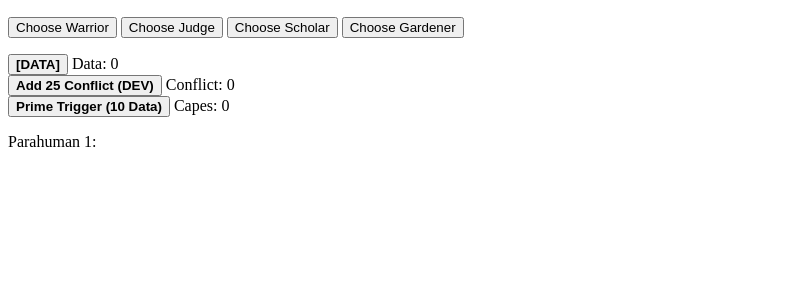
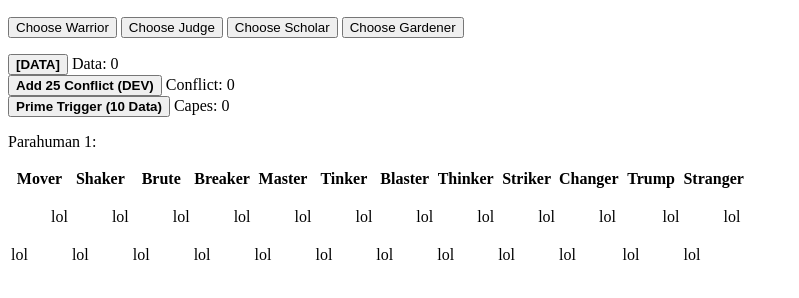
Before and after one commit to LunaticBlue/Conflict-Clicker, a plain HTML site: page index.html in a window 1280 px wide. Shown: the part 110-408 px from the top of the page, without its empty margins (0-799 px from the left). Drawn offline with nearby package versions, Linux system fonts and the light colour scheme.

Commit message:
Add files via upload

```diff
--- a/entity.js
+++ b/entity.js
@@ -1,14 +1,15 @@
 
 
 //Cape Generator
-abilityClasses = ["Brute", "Breaker", "Mover", "Shaker", "Stranger", "Thinker", "Master", "Blaster", "Striker", "Trump", "Tinker", "Changer",]
-abilityPowermods = [5, 0, 1, 3, 1, 1, 5, 5, 7, 0, 0, 3,]
-abilityHealthmods = [5, 0, 7, 3, 7, 1, 1, 3, 1, 0, 0, 5,]
+abilityClasses = ["Mover", "Shaker", "Brute", "Breaker", "Master", "Tinker", "Blaster", "Thinker", "Striker", "Changer", "Trump", "Stranger", ]
+abilityPowermods = [1, 3, 5, 0, 5, 0, 5, 1, 7, 3, 0, 1,]
+abilityHealthmods = [7, 3, 5, 0, 1, 0, 3, 1, 1, 5, 0, 7,]
 function cape(power, health, ability, age){
 	this.power = power;
 	this.health = health;
 	this.ability = ability;
 	this.age = age;
+	this.name = "Place Holder";
 	this.generate = function(){
 		this.power = Math.floor(Math.random() * 10) + 1;
 		this.health = Math.floor(Math.random() * 10) + 1;
@@ -16,6 +17,10 @@ function cape(power, health, ability, age){
 		this.ability = abilityClasses[abilityIndex];
 		this.power += abilityPowermods[abilityIndex];
 		this.health += abilityHealthmods[abilityIndex];
+		this.abilityIndex = abilityIndex;
+	}
+	this.post = function(elem){
+		elem.innerHTML = "<li>Name: "+ this.name +"</li><li>, Class: "+ this.ability +"</li><li>, Power: "+ this.power +"</li><li>, Survivability: "+ this.health +"</li>"
 	}
 }
 
@@ -75,9 +80,10 @@ function addCapes(){
 	//temporary
 	document.getElementById("power").innerHTML = "Power: " + entity.capePopulation[0].power;
 	document.getElementById("classification").innerHTML = entity.capePopulation[0].ability;
-	document.getElementById("name").innerHTML = "John Doe";
+	document.getElementById("name").innerHTML = entity.capePopulation[0].name;
 	document.getElementById("health").innerHTML = "Survivability: " + entity.capePopulation[0].health;
 	}
+	//end temporary
 }
 function conflictHarvest(){
 	pass = 0;
@@ -89,3 +95,18 @@ function conflictHarvest(){
 	document.getElementById("data").innerHTML = entity.data;
 }
 setInterval(conflictHarvest, 1000);
+
+function capePowerComparator(a, b){
+	return parseInt(a.price, 10) - parseInt(b.price, 10);
+}
+
+
+function postCapes(){
+	for (var i = entity.capePopulation.length - 1; i >= 0; i--) {
+		c = entity.capePopulation[i];
+		element = document.querySelectorAll("td:nth-of-type(" + (i+1) + ") ul");
+		element[0].innerHTML = "<li>Name: "+ c.name +"</li><li>Class: "+ c.ability +"</li><li>Power: "+ c.power +"</li><li>Survivability: "+ c.health +"</li>";
+	}
+}
+
+setInterval(postCapes, 1000);
--- a/index.html
+++ b/index.html
@@ -36,6 +36,55 @@
 	<span id="power"></span>
 	<span id="health"></span>
 </div>
+<table>
+	<tr>
+		<th>Mover</th>
+		<th>Shaker</th>
+		<th>Brute</th>
+		<th>Breaker</th>
+		<th>Master</th>
+		<th>Tinker</th>
+		<th>Blaster</th>
+		<th>Thinker</th>
+		<th>Striker</th>
+		<th>Changer</th>
+		<th>Trump</th>
+		<th>Stranger</th>
+	</tr>
+	<tr id="site">
+		<td><ul class="list">lol</ul></td>
+		<td><ul class="list">lol</ul></td>
+		<td><ul class="list">lol</ul></td>
+		<td><ul class="list">lol</ul></td>
+		<td><ul class="list">lol</ul></td>
+		<td><ul class="list">lol</ul></td>
+		<td><ul class="list">lol</ul></td>
+		<td><ul class="list">lol</ul></td>
+		<td><ul class="list">lol</ul></td>
+		<td><ul class="list">lol</ul></td>
+		<td><ul class="list">lol</ul></td>
+		<td><ul class="list">lol</ul></td>
+	</tr>
+	<tr>
+		<td>lol</td>
+		<td>lol</td>
+		<td>lol</td>
+		<td>lol</td>
+		<td>lol</td>
+		<td>lol</td>
+		<td>lol</td>
+		<td>lol</td>
+		<td>lol</td>
+		<td>lol</td>
+		<td>lol</td>
+		<td>lol</td>
+	</tr>
+</table>
+<!-- temporary end -->
+
+
+
+
 
 
 <script src="entity.js"></script>
```
